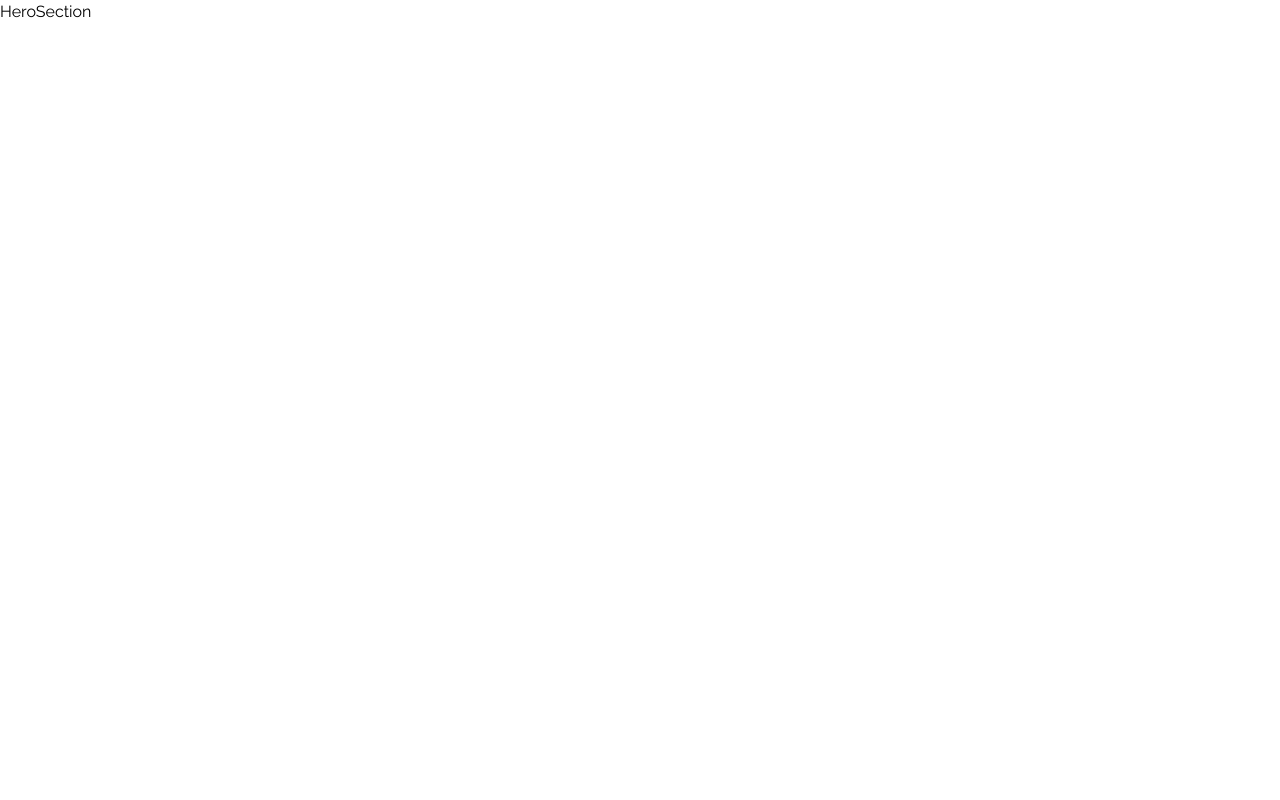
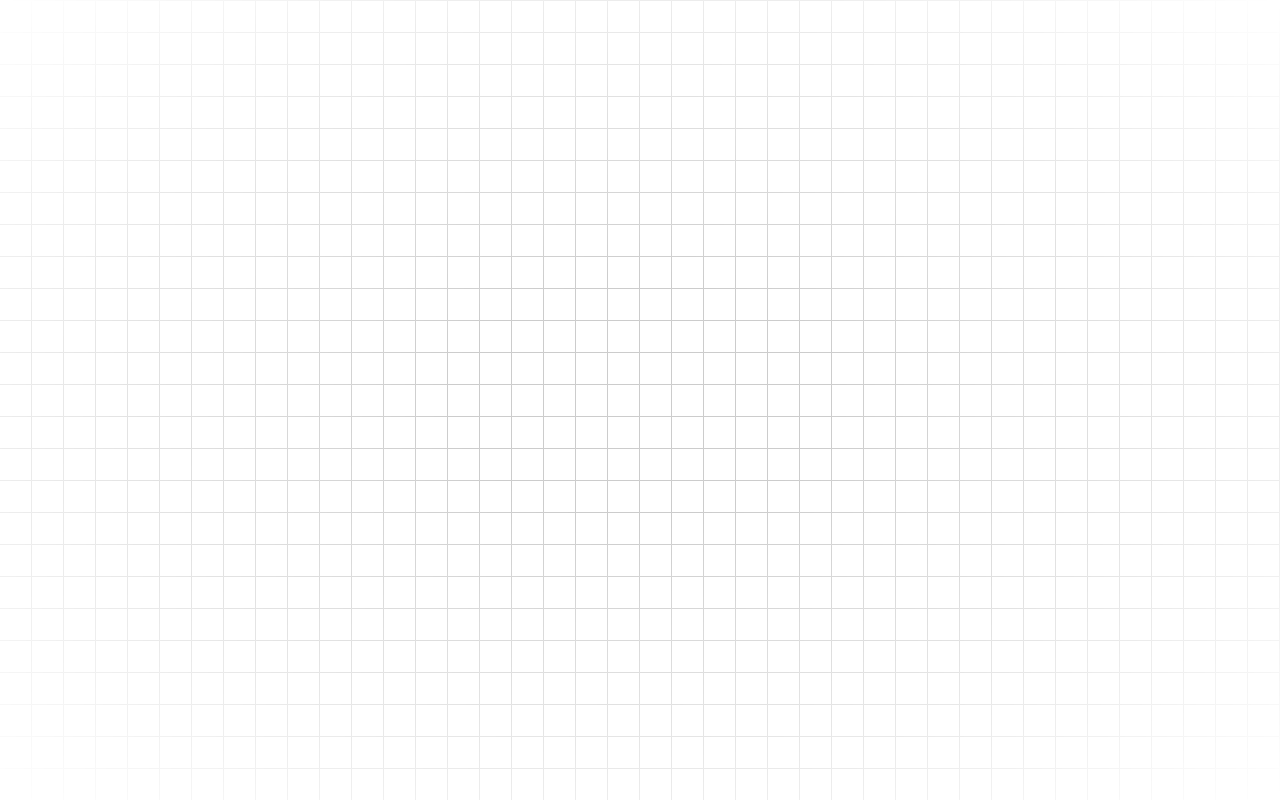
Before and after one commit to jer-in/portfolio-, a Next.js app: page / in a window 1280 px wide. Built offline with nearby package versions, Linux system fonts and the light colour scheme.

Commit message:
Implemented ThemeProvider, added acterenity UI to the project

```diff
--- a/app/_components/HeroSection.tsx
+++ b/app/_components/HeroSection.tsx
@@ -1,5 +1,10 @@
 const HeroSection = () => {
-  return <div>HeroSection</div>;
+  return (
+    <div className="h-screen w-full dark:bg-black bg-white  dark:bg-grid-white/[0.3] bg-grid-black/[0.2] relative flex items-center justify-center">
+      {/* Radial gradient for the container to give a faded look */}
+      <div className="absolute pointer-events-none inset-0 flex items-center justify-center dark:bg-black bg-white [mask-image:radial-gradient(ellipse_at_center,transparent_20%,black)]" />
+    </div>
+  );
 };
 
 export default HeroSection;
--- a/app/layout.tsx
+++ b/app/layout.tsx
@@ -1,6 +1,7 @@
 import "@/app/_styles/globals.css";
 import type { Metadata } from "next";
 import { Raleway } from "next/font/google";
+import { ThemeProvider } from "./_components/ThemeProvider";
 
 const raleway = Raleway({ subsets: ["latin"] });
 
@@ -16,7 +17,18 @@
 }>) {
   return (
     <html lang="en">
-      <body className={raleway.className}>{children}</body>
+      <body
+        className={`${raleway.className} antialiased bg-dark-100 text-white`}
+      >
+        <ThemeProvider
+          attribute="class"
+          defaultTheme="system"
+          enableSystem
+          disableTransitionOnChange
+        >
+          {children}
+        </ThemeProvider>
+      </body>
     </html>
   );
 }
--- a/tailwind.config.ts
+++ b/tailwind.config.ts
@@ -1,4 +1,11 @@
 import type { Config } from "tailwindcss";
+
+const svgToDataUri = require("mini-svg-data-uri");
+
+const colors = require("tailwindcss/colors");
+const {
+  default: flattenColorPalette,
+} = require("tailwindcss/lib/util/flattenColorPalette");
 
 const config: Config = {
   content: [
@@ -6,15 +13,52 @@
     "./components/**/*.{js,ts,jsx,tsx,mdx}",
     "./app/**/*.{js,ts,jsx,tsx,mdx}",
   ],
+  darkMode: "class",
   theme: {
     extend: {
       colors: {
-        primary: {
+        dark: {
           100: "#0a0a0a",
         },
       },
     },
   },
-  plugins: [],
+  plugins: [
+    addVariablesForColors,
+    function ({ matchUtilities, theme }: any) {
+      matchUtilities(
+        {
+          "bg-grid": (value: any) => ({
+            backgroundImage: `url("${svgToDataUri(
+              `<svg xmlns="http://www.w3.org/2000/svg" viewBox="0 0 32 32" width="32" height="32" fill="none" stroke="${value}"><path d="M0 .5H31.5V32"/></svg>`
+            )}")`,
+          }),
+          "bg-grid-small": (value: any) => ({
+            backgroundImage: `url("${svgToDataUri(
+              `<svg xmlns="http://www.w3.org/2000/svg" viewBox="0 0 32 32" width="8" height="8" fill="none" stroke="${value}"><path d="M0 .5H31.5V32"/></svg>`
+            )}")`,
+          }),
+          "bg-dot": (value: any) => ({
+            backgroundImage: `url("${svgToDataUri(
+              `<svg xmlns="http://www.w3.org/2000/svg" viewBox="0 0 32 32" width="16" height="16" fill="none"><circle fill="${value}" id="pattern-circle" cx="10" cy="10" r="1.6257413380501518"></circle></svg>`
+            )}")`,
+          }),
+        },
+        { values: flattenColorPalette(theme("backgroundColor")), type: "color" }
+      );
+    },
+  ],
 };
+
+function addVariablesForColors({ addBase, theme }: any) {
+  let allColors = flattenColorPalette(theme("colors"));
+  let newVars = Object.fromEntries(
+    Object.entries(allColors).map(([key, val]) => [`--${key}`, val])
+  );
+
+  addBase({
+    ":root": newVars,
+  });
+}
+
 export default config;
```
Also changed, not shown: package.json (+9 -4 lines), 1 other file (tests, documents, lock files or other folders).
